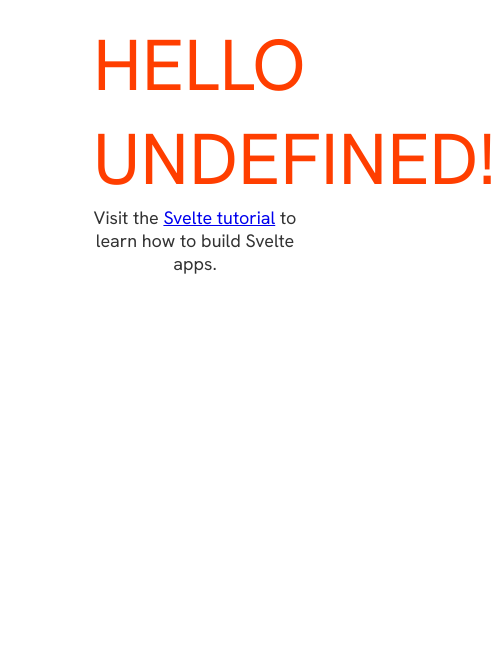
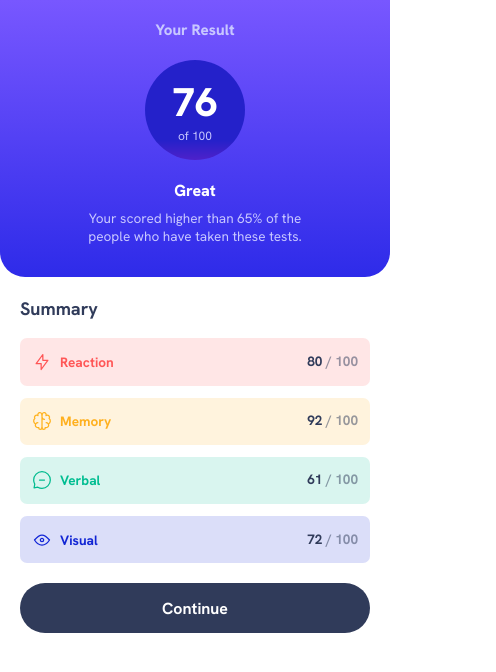
Before and after one commit to fidellim/Result-Summary-Component-FEM, a Svelte app: page / in a window 390 px wide. Shown: the top 672 px of the page, 496 px wide, since content can reach past the window. Built offline with nearby package versions, Linux system fonts and the light colour scheme.

Commit message:
add elemts and style in mobile view

```diff
--- a/src/App.svelte
+++ b/src/App.svelte
@@ -1,30 +1,95 @@
 <script>
-	export let name;
+	import data from './data.json';
+	import AttributeList from './components/AttributeList.svelte';
+
+	const totalScore = data.reduce((total, num) => {
+		return num.score + total
+	}, 0)
+	const totalAvg = parseInt(totalScore / data.length);
 </script>
 
 <main>
-	<h1>Hello {name}!</h1>
-	<p>Visit the <a href="https://svelte.dev/tutorial">Svelte tutorial</a> to learn how to build Svelte apps.</p>
+	<div class="resultContainer">
+		<h2>Your Result</h2>
+		<div class="circle">
+			<h1>{totalAvg}</h1>
+			of 100
+		</div>
+		<div>
+			<h3>Great</h3>
+			<p>Your scored higher than 65% of the people who have taken these tests.</p>
+		</div>
+	</div>
+	<div class="summaryContainer">
+		<p class="summary__title">Summary</p>
+		<AttributeList attributes={data} />
+		<button>Continue</button>
+	</div>
 </main>
 
 <style>
-	main {
+	.resultContainer {
+		display: flex;
+		flex-direction: column;
+		gap: 1.25rem;
+		background: rgb(46,43,233);
+		background: linear-gradient(0deg, rgba(46,43,233,1) 0%, rgba(120,87,255,1) 100%);
 		text-align: center;
-		padding: 1em;
-		max-width: 240px;
+		padding: 1.25rem 2rem 2rem 2rem;
+		border-bottom-left-radius: 25px;
+		border-bottom-right-radius: 25px;
+	}
+	.resultContainer h2 {
+		font-size: .95rem;
+		color: var(--lightLavender);
+	}
+	.resultContainer h3 {
+		font-size: 1rem;
+		margin-bottom: .5rem;
+		color: var(--white);
+	}
+	.resultContainer p {
+		font-size: .85rem;
+		color: var(--lightLavender);
+		max-width: 250px;
 		margin: 0 auto;
 	}
-
-	h1 {
-		color: #ff3e00;
-		text-transform: uppercase;
-		font-size: 4em;
-		font-weight: 100;
+	.circle {
+		display: flex;
+		flex-direction: column;
+		align-items: center;
+		justify-content: center;
+		width: 100px;
+		aspect-ratio: 1/1;
+		border-radius: 50%;
+		background: rgb(78,33,202);
+		background: linear-gradient(0deg, rgba(78,33,202,1) 0%, rgba(36,33,202,1) 20%);
+		margin: 0 auto;
+		font-size: .75rem;
+		color: var(--lightLavender);
 	}
-
-	@media (min-width: 640px) {
-		main {
-			max-width: none;
-		}
+	.circle h1 {
+		font-size: 2.5rem;
+		color: var(--white);
+	}
+	.summaryContainer {
+		padding: 1.25rem;
+	}
+	.summary__title {
+		font-weight: 600;
+		color: var(--darkGrayBlue);
+		margin-bottom: 1.15rem;
+	}
+	button {
+		background-color: var(--darkGrayBlue);
+		color: var(--white);
+		border: 0;
+		border-radius: 25px;
+		width: 100%;
+		font-size: 1rem;
+		font-weight: 600;
+		font-family: "Hanken Grotesk";
+		padding: .9rem;
+		margin-top: 1.25rem;
 	}
 </style>
--- /dev/null
+++ b/src/components/AttributeItem.svelte
@@ -0,0 +1,54 @@
+<script>
+    export let item;
+</script>
+
+<div class="attr-item">
+    <div class="title">
+        <img src={item.icon} alt="">
+        <p>{item.category} </p>
+    </div>
+    <div class="score">
+        <span>{item.score}</span> / 100
+    </div>
+</div>
+
+<style>
+    .title {
+        display: flex;
+        align-items: center;
+        gap: .5rem;
+    }
+    .title p {
+        font-size: .85rem;
+    }
+    .score {
+        font-size: .85rem;
+        color: hsla(224, 30%, 27%, 0.5);
+    }
+    .score span {
+        color: var(--darkGrayBlue);
+    }
+    .attr-item {
+        display: flex;
+        justify-content: space-between;
+        padding: .85rem .75rem;
+        border-radius: 7px;
+        font-weight: 600;
+    }
+    .attr-item:nth-child(4n - 3) {
+        background-color: hsla(var(--lightRed), 0.15);
+        color: hsla(var(--lightRed), 1);
+    }
+    .attr-item:nth-child(4n - 2) {
+        background-color: hsla(var(--orangeyYellow), 0.15);
+        color: hsla(var(--orangeyYellow), 1);
+    }
+    .attr-item:nth-child(4n - 1) {
+        background-color: hsla(var(--greenTeal), 0.15);
+        color: hsla(var(--greenTeal), 1);
+    }
+    .attr-item:nth-child(4n + 0) {
+        background-color: hsla(var(--cobaltBlue), 0.15);
+        color: hsla(var(--cobaltBlue), 1);
+    }
+</style>
--- /dev/null
+++ b/src/components/AttributeList.svelte
@@ -0,0 +1,19 @@
+<script>
+    import AttributeItem from "./AttributeItem.svelte";
+    export let attributes = [];
+
+</script>
+
+<div class="attr-list">
+    {#each attributes as value, index (index)}
+        <AttributeItem item={value} />
+    {/each}
+</div>
+
+<style>
+    .attr-list {
+        display: flex;
+        flex-direction: column;
+        gap: 0.75rem;
+    }
+</style>
```
